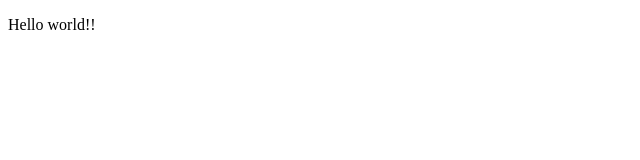
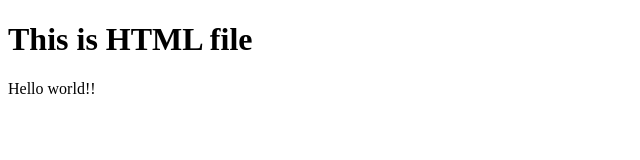
Before and after one commit to vSerafimovska/Jenkins, a plain HTML site: page index.html in a window 1280 px wide. Shown: the whole page, without its empty margins (0-640 px from the left). Drawn offline with Linux system fonts and the light colour scheme.

Commit message:
Update index.html

```diff
--- a/index.html
+++ b/index.html
@@ -5,6 +5,8 @@
     <title>Title</title>
 </head>
 <body>
+    <h1>This is HTML file </h1>
 <p>Hello world!!</p>
+
 </body>
 </html>
```
